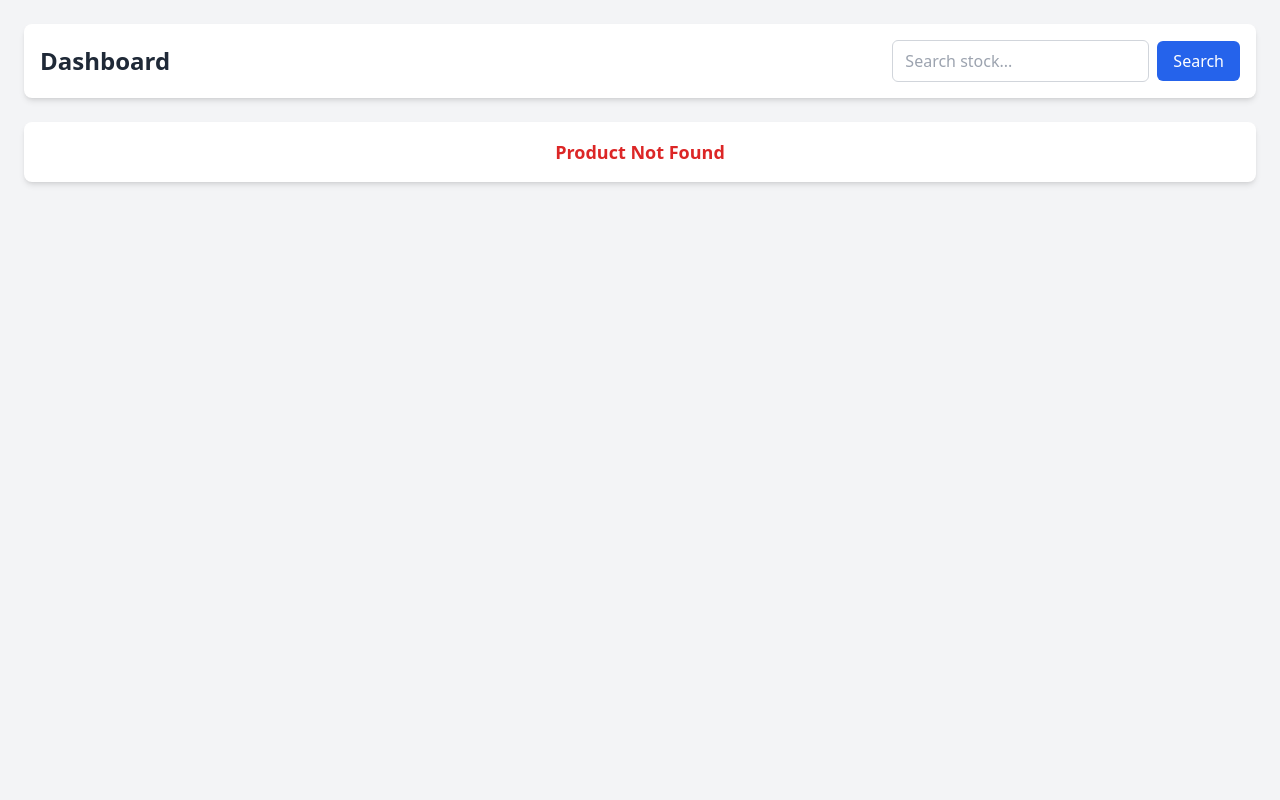
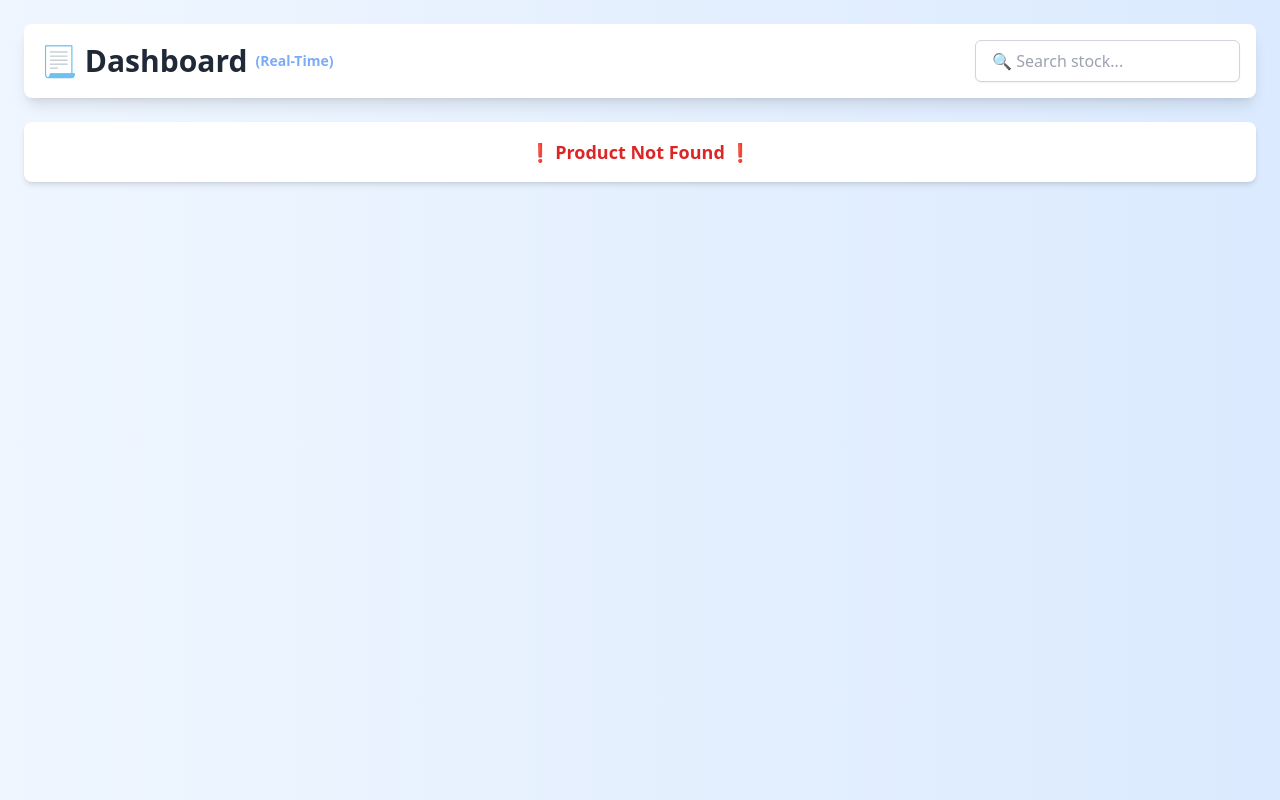
Before and after one commit to theNareshofficial/CoreNestEngine, a Python web app: template templates/dashboard.html in a window 1280 px wide. Shown: the part 64-864 px from the top of the page. Run offline with Jinja, Linux system fonts and the light colour scheme; the template is opened without the code that fills it, so the values that code supplies are empty; some libraries are stand-ins or nearby versions.

Commit message:
UI Updated

```diff
--- a/templates/dashboard.html
+++ b/templates/dashboard.html
@@ -1,43 +1,55 @@
 {% extends "base.html" %}
 
 {% block content %}
-
 {% include 'navbar.html' %}
 
-<div class="min-h-screen bg-gray-100 p-6">
+<div class="min-h-screen bg-gradient-to-r from-blue-50 to-blue-100 p-6">
     <!-- Dashboard Header -->
-    <div class="bg-white p-4 rounded-lg shadow-md flex justify-between items-center">
-        <h1 class="text-2xl font-bold text-gray-800">Dashboard</h1>
-        <form method="GET" class="flex items-center space-x-2">
-            <input type="text" name="search" placeholder="Search stock..." value="{{ search_query }}"
-                class="border border-gray-300 text-black rounded-md px-3 py-2 focus:outline-none focus:ring-2 focus:ring-blue-500">
-            <button type="submit" class="bg-blue-600 text-white px-4 py-2 rounded-md hover:bg-blue-700">
-                Search
-            </button>
-        </form>
+    <div class="bg-white p-4 rounded-lg shadow-lg flex justify-between items-center animate__animated animate__fadeInDown">
+        <h1 class="text-3xl font-extrabold text-gray-800 flex items-center gap-2">
+            📃 Dashboard <span class="text-blue-500 text-sm animate-pulse"> (Real-Time)</span>
+        </h1>
+
+        <!-- Live Search Bar -->
+        <input type="text" id="searchInput" placeholder="🔍 Search stock..." value="{{ search_query }}"
+            class="border border-gray-300 text-black rounded-md px-4 py-2 focus:outline-none focus:ring-2 focus:ring-blue-500 transition-all duration-300 shadow-sm">
     </div>
 
     <!-- Stock Table -->
     {% if inward_stock %}
-    <div class="mt-6 bg-white p-4 rounded-lg shadow-md">
-        <h2 class="text-xl font-semibold text-gray-700 mb-3">Stock Items</h2>
+    <div class="mt-6 bg-white p-4 rounded-lg shadow-lg animate__animated animate__fadeInUp">
+        <h2 class="text-2xl font-semibold text-gray-700 mb-3">🛒 Stock Items</h2>
         <div class="overflow-x-auto">
             <table class="w-full border-collapse border border-gray-200">
-                <thead>
-                    <tr class="bg-gray-200 text-gray-700">
-                        <th class="border p-3">Item Name</th>
-                        <th class="border p-3">Quantity</th>
-                        <th class="border p-3">Purchase Rate</th>
-                        <th class="border p-3">Sale Rate</th>
+                <thead class="bg-gradient-to-r from-blue-400 to-blue-600 text-white">
+                    <tr>
+                        <th class="border p-3">📌 Item Name</th>
+                        <th class="border p-3">🔢 Quantity</th>
+                        <th class="border p-3">💲 Purchase Rate</th>
+                        <th class="border p-3">💸 Sale Rate</th>
+                        <th class="border p-3">⚠️ Status</th>
+                        <th class="border p-3">❌ Action</th>
                     </tr>
                 </thead>
-                <tbody>
+                <tbody id="stockTable">
                     {% for item in inward_stock %}
-                    <tr class="text-gray-800 hover:bg-gray-100">
+                    <tr class="text-gray-800 hover:bg-gray-100 transition-all duration-200">
                         <td class="border p-3">{{ item.product_name }}</td>
                         <td class="border p-3">{{ item.quantity }}</td>
                         <td class="border p-3">₹{{ item.rate }}</td>
                         <td class="border p-3">₹{{ item.price }}</td>
+                        <td class="border p-3 font-bold {% if item.quantity == 0 %} text-red-600 animate-pulse {% else %} text-green-600 {% endif %}">
+                            {% if item.quantity == 0 %}
+                            ❌ Out of Stock
+                            {% else %}
+                            ✅ In Stock
+                            {% endif %}
+                        </td>
+                        <td class="border p-3">
+                            <button onclick="confirmDelete('{{ item._id }}', '{{ item.product_name }}')"
+                                class="bg-red-500 text-white px-3 py-1 rounded-md hover:bg-red-600 transition duration-200">❌
+                                Delete</button>
+                        </td>
                     </tr>
                     {% endfor %}
                 </tbody>
@@ -45,10 +57,39 @@
         </div>
     </div>
     {% else %}
-    <div class="mt-6 bg-white p-4 rounded-lg shadow-md text-center">
-        <h1 class="text-lg text-red-600 font-bold">Product Not Found</h1>
+    <div class="mt-6 bg-white p-4 rounded-lg shadow-md text-center animate__animated animate__fadeInUp">
+        <h1 class="text-lg text-red-600 font-bold">❗ Product Not Found ❗</h1>
     </div>
     {% endif %}
 </div>
 
+<script>
+    // Live Search Implementation
+    document.getElementById("searchInput").addEventListener("input", (e) => {
+        const searchValue = e.target.value.toLowerCase();
+        const rows = document.querySelectorAll("#stockTable tr");
+
+        rows.forEach(row => {
+            const itemName = row.querySelector("td").textContent.toLowerCase();
+            row.style.display = itemName.includes(searchValue) ? "" : "none";
+        });
+    });
+
+    // Delete Confirmation
+    function confirmDelete(itemId, itemName) {
+        if (confirm(`Are you sure you want to delete '${itemName}'?`)) {
+            fetch(`/delete_item/${itemId}`, { method: "POST" })
+                .then(response => response.json())
+                .then(data => {
+                    if (data.status === "success") {
+                        alert(data.message);
+                        window.location.reload();
+                    } else {
+                        alert(data.message);
+                    }
+                });
+        }
+    }
+</script>
+
 {% endblock %}
```
